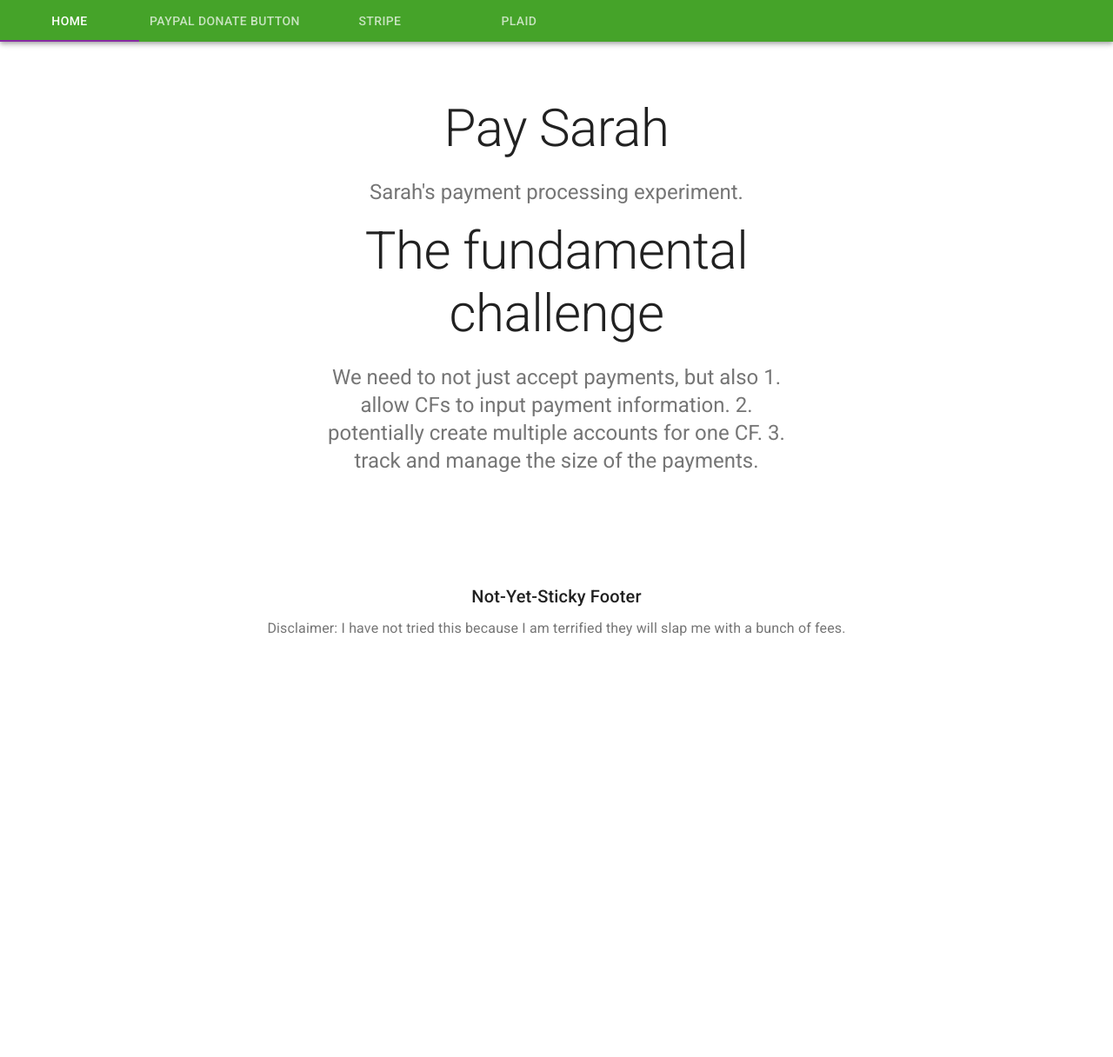
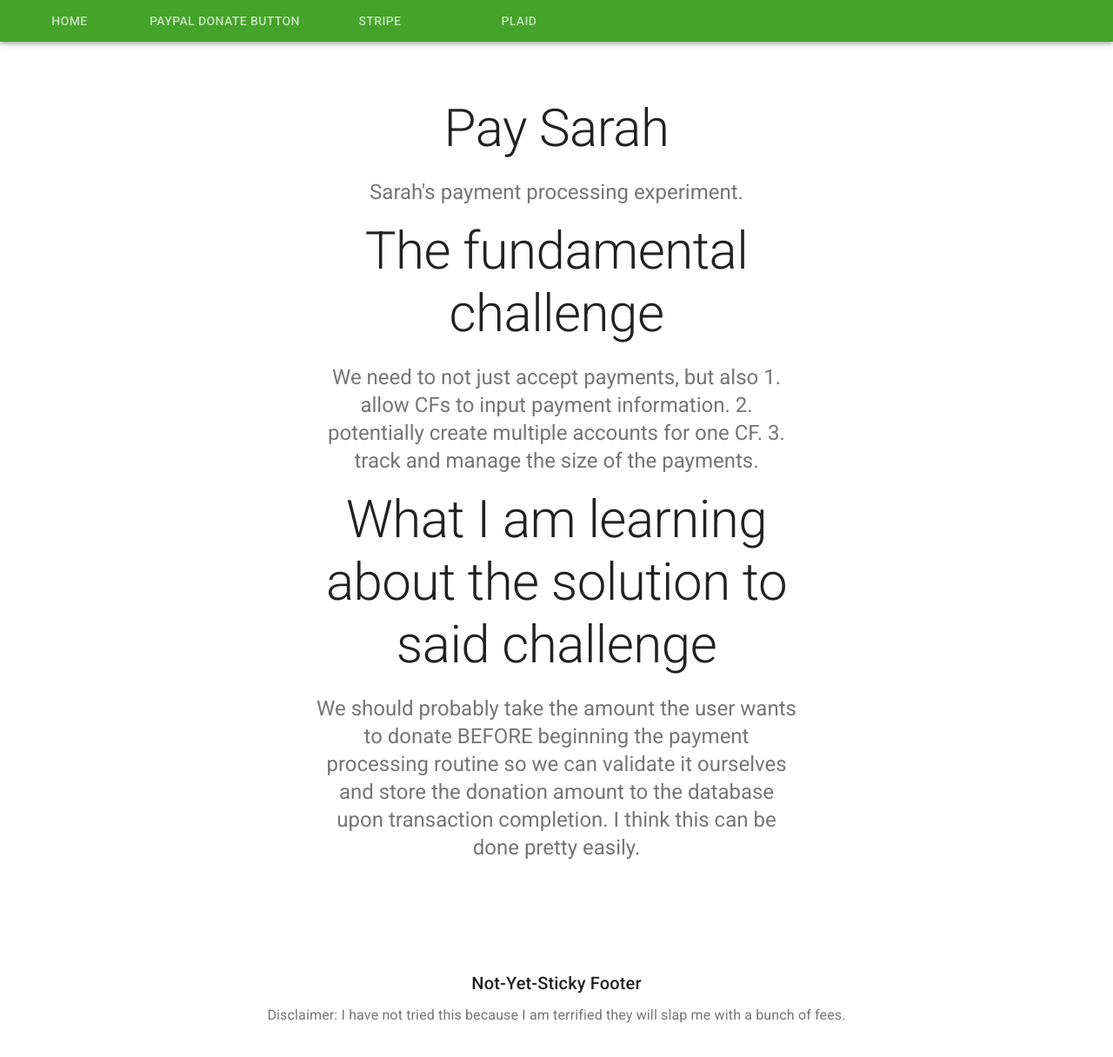
Before and after one commit to sarahcalvis/pay-sarah, a React (Create React App) app: page / in a window 1280 px wide. Shown: the top 1216 px of the page at 87% size. Before the commit the page ends 800 px from the top, so only its background shows below. Built offline with nearby package versions, Linux system fonts and the light colour scheme.

Commit message:
fixed nav bar :)! + more details about all the screens/state of the project

```diff
--- a/src/components/Nav.js
+++ b/src/components/Nav.js
@@ -1,9 +1,9 @@
 import React from 'react';
-import { withStyles } from '@material-ui/styles';
+import { makeStyles } from '@material-ui/core/styles';
 import { AppBar, Tabs, Tab } from '@material-ui/core';
 import { Link } from 'react-router-dom';
 
-const styles = theme => ({
+const useStyles = makeStyles(theme => ({
   root: {
     margin: theme.spacing(0, 0, 0),
   },
@@ -12,36 +12,21 @@
     flexWrap: 'wrap',
 
   },
-});
-class Nav extends React.Component {
-  constructor(props) {
-    super();
-
-    var initialPage = localStorage.getItem( 'selectedTab' ) || 'home';
-
-    this.state = {
-      selectedTab: initialPage
-    }
-  }
-
-  componentWillUnmount() {
-    localStorage.setItem( 'selectedTab', 'home' );
-  }
+}));
 
 
-  handleTabClick = (event, value) => {
-    localStorage.setItem( 'selectedTab', value );
-    this.setState({ selectedTab: value });
-  }
+export default function SimpleTabs() {
+  const classes = useStyles();
+  const [value, setValue] = React.useState(0);
 
-
-  render() {
-    const { classes } = this.props;
+  const handleTabClick = (event, newValue) => {
+    setValue(newValue);
+  };
   return (
     <React.Fragment>
       <AppBar className={classes.appBar}>
-          <Tabs value={this.state.selectedTab} onChange={this.handleTabClick} >
-            <Tab value='home'  label="Home" to='/' component={Link} />
+        <Tabs value={value} onChange={handleTabClick} >
+          <Tab value='home' label="Home" to='/' component={Link} />
           <Tab value='paypal-donate-button' label="PayPal Donate Button" to='/paypal-donate-button' component={Link} />
           <Tab value='stripe' label="Stripe" to='/stripe' component={Link} />
           <Tab value='plaid' label="Plaid" to='/plaid' component={Link} />
@@ -50,6 +35,3 @@
     </React.Fragment>
   );
 }
-}
-
-export default withStyles(styles)(Nav);
--- a/src/screens/Home.js
+++ b/src/screens/Home.js
@@ -54,6 +54,21 @@
             paragraph>
             We need to not just accept payments, but also 1. allow CFs to input payment information. 2. potentially create multiple accounts for one CF. 3. track and manage the size of the payments.
           </Typography>
+          <Typography
+            component="h1"
+            variant="h2"
+            align="center"
+            color="textPrimary"
+            gutterBottom>
+            What I am learning about the solution to said challenge
+          </Typography>
+          <Typography
+            variant="h5"
+            align="center"
+            color="textSecondary"
+            paragraph>
+            We should probably take the amount the user wants to donate BEFORE beginning the payment processing routine so we can validate it ourselves and store the donation amount to the database upon transaction completion. I think this can be done pretty easily.
+          </Typography>
         </Container>
       </div>
     );
--- a/src/screens/PayPalDonateButton.js
+++ b/src/screens/PayPalDonateButton.js
@@ -38,7 +38,7 @@
             align="center"
             color="textSecondary"
             paragraph>
-            Click the button to donate your desired amount of money to a PayPal account I made. I don't think this is a viable option for Giving Tree because we can neither see nor limit the amount the user chooses to donate. We need to do something more advanced.
+            Click the button to donate your desired amount of money to a PayPal account I made. This may not be a viable option for Giving Tree because we can neither see nor limit the amount the user chooses to donate. However, I need to look and see if PayPal has a button option that allows the site to specify the amount. If so, we can validate the amount and save it to the database before the user presses the button.
           </Typography>
           <Grid
             container
--- a/src/screens/Plaid.js
+++ b/src/screens/Plaid.js
@@ -54,7 +54,7 @@
             align="center"
             color="textSecondary"
             paragraph>
-            Click the button below to open a list of Institutions. After you select one, you’ll be guided through an authentication process. Upon completion, a public_token will be passed back to the server and exchanged for access_token.
+            Plaid Link connects to an actual bank account. We can use it to do direct bank withdrawals. I think it is common to integrate Plaid with Stripe.
           </Typography>
           <Grid
             container
@@ -71,6 +71,13 @@
               onSuccess={this.handleOnSuccess}>
               Open Link and connect your bank!
             </PlaidLink>
+            <Typography
+              variant="h5"
+              align="center"
+              color="textSecondary"
+              paragraph>
+              We can add handlers to the above Plaid Link such that once the user is connected to a bank, we can actually make the donation
+            </Typography>
           </Grid>
         </Container>
       </div>
```
Lines whose indentation alone changed are shown as unchanged.
